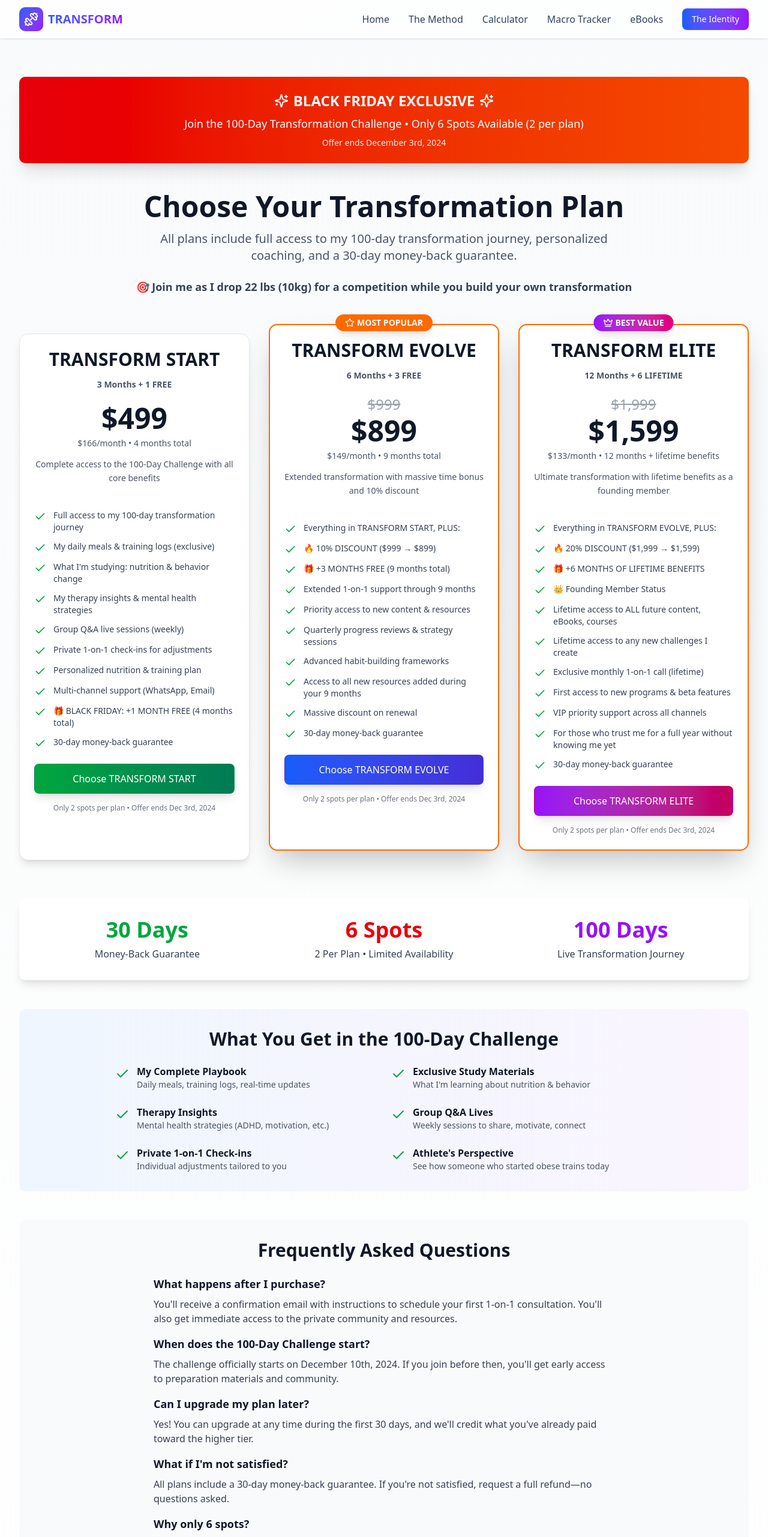
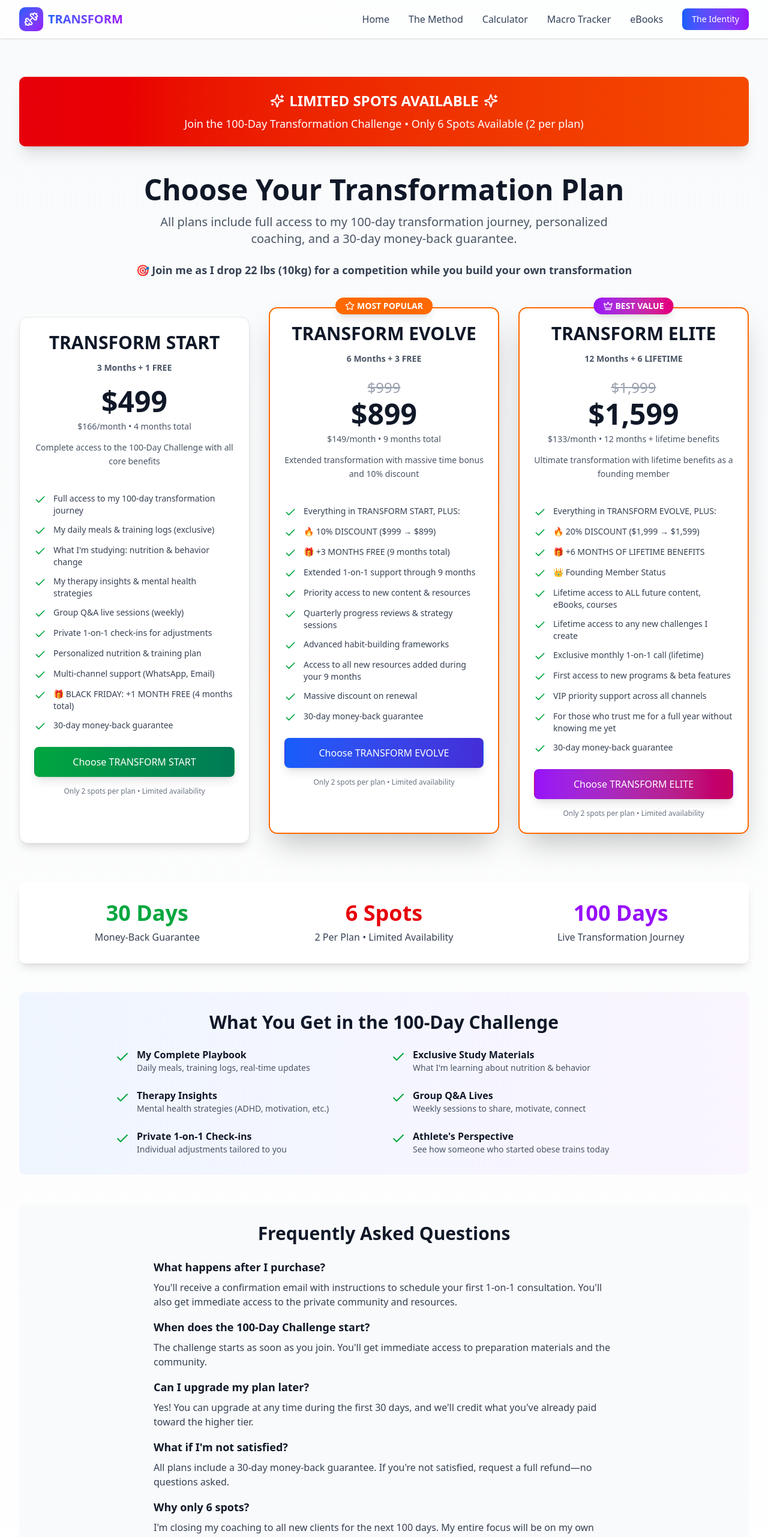
Before and after one commit to AdrianoDRJB/Transform-method, a React (Vite) app: page /plans in a window 1280 px wide. Shown: the top 2562 px of the page at 60% size. Built offline with nearby package versions, Linux system fonts and the light colour scheme.

Commit message:
Fix: Add PDF, update Calendly link, remove Black Friday banner

```diff
--- a/src/components/PlansPage.jsx
+++ b/src/components/PlansPage.jsx
@@ -143,7 +143,7 @@ const PlansPage = () => {
             </a>
 
             <p className="text-center text-xs text-gray-500 mt-4">
-              Only 2 spots per plan • Offer ends Dec 3rd, 2024
+              Only 2 spots per plan • Limited availability
             </p>
           </CardContent>
         </Card>
@@ -154,18 +154,15 @@ const PlansPage = () => {
   return (
     <div className="min-h-screen bg-gradient-to-b from-gray-50 to-white py-16">
       <div className="max-w-7xl mx-auto px-4 sm:px-6 lg:px-8">
-        {/* Black Friday Banner */}
+        {/* Spots Banner */}
         <div className="bg-gradient-to-r from-red-600 to-orange-600 text-white rounded-lg p-6 mb-12 text-center shadow-xl">
           <div className="flex items-center justify-center gap-2 mb-2">
             <Sparkles className="w-6 h-6" />
-            <h2 className="text-2xl font-bold">BLACK FRIDAY EXCLUSIVE</h2>
+            <h2 className="text-2xl font-bold">LIMITED SPOTS AVAILABLE</h2>
             <Sparkles className="w-6 h-6" />
           </div>
           <p className="text-lg">
             Join the 100-Day Transformation Challenge • Only 6 Spots Available (2 per plan)
-          </p>
-          <p className="text-sm mt-2 opacity-90">
-            Offer ends December 3rd, 2024
           </p>
         </div>
 
@@ -280,7 +277,7 @@ const PlansPage = () => {
                 When does the 100-Day Challenge start?
               </h3>
               <p className="text-gray-700">
-                The challenge officially starts on December 10th, 2024. If you join before then, you'll get early access to preparation materials and community.
+                The challenge starts as soon as you join. You'll get immediate access to preparation materials and the community.
               </p>
             </div>
 
--- a/src/components/SuccessPage.jsx
+++ b/src/components/SuccessPage.jsx
@@ -91,7 +91,7 @@ const SuccessPage = () => {
                     Book your initial video call to discuss your goals, routine, and create your personalized action plan.
                   </p>
                   <a
-                    href="https://calendly.com/adriano-nutrition/30min"
+                    href="https://calendly.com/adriano-nutrition/new-meeting"
                     target="_blank"
                     rel="noopener noreferrer"
                     className="inline-flex items-center justify-center px-6 py-3 bg-gradient-to-r from-blue-600 to-blue-700 hover:from-blue-700 hover:to-blue-800 text-white font-medium rounded-md transition-all shadow-lg"
```
Also changed, not shown: 1 other file (tests, documents, lock files or other folders).
